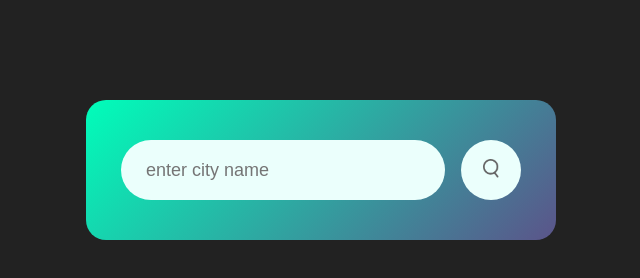
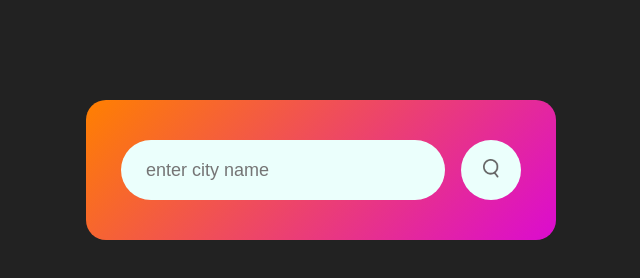
Before and after one commit to Saioren/Weather-App, a plain HTML site: page index.html in a window 1280 px wide. Shown: the whole page, without its empty margins (319-959 px from the left). Drawn offline with Linux system fonts and the light colour scheme.

Commit message:
changed color
changed the color of the app

```diff
--- a/styles.css
+++ b/styles.css
@@ -10,7 +10,7 @@ body {
 .card {
     width: 90%;
     max-width: 470px;
-    background:linear-gradient(135deg, #00feba, #5b548a);
+    background:linear-gradient(135deg, rgb(255, 128, 0), rgb(219, 11, 208));
     color: #fff;
 margin: 100px auto 0;
     border-radius: 20px;
```
